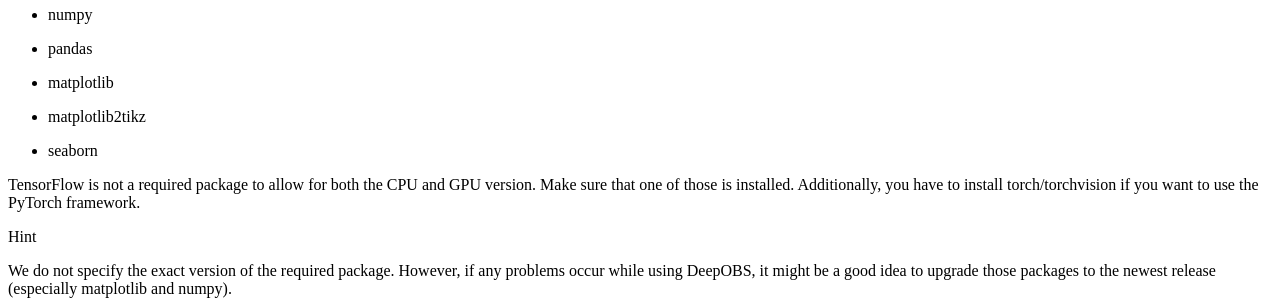
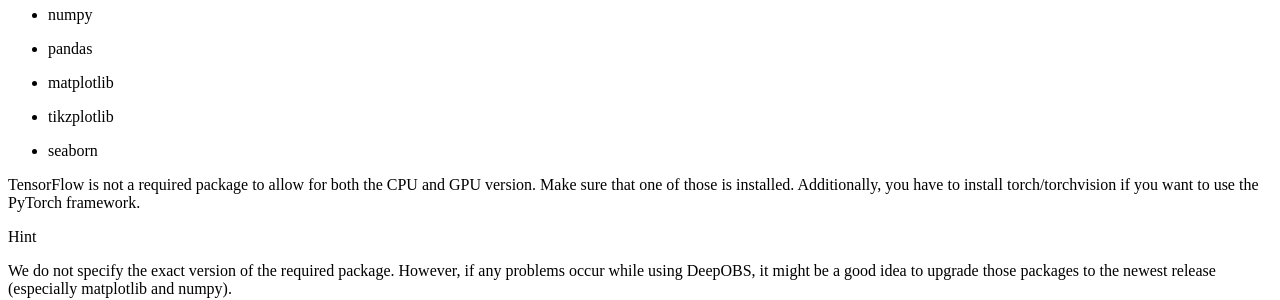
Before and after one commit to fsschneider/DeepOBS, a Sphinx documentation site: the page built from docs/user_guide/quick_start.rst, in a window 1280 px wide and 900 px high, scrolled down 3066 px. Shown: the part 152-452 px from the top of the window. Built offline with Sphinx 7.4.7 and the Read the Docs theme 2.0.0, drawn with Linux system fonts in a browser that asks for light colours.

Commit message:
document move to tikzplotlib

```diff
--- a/docs/user_guide/quick_start.rst
+++ b/docs/user_guide/quick_start.rst
@@ -25,7 +25,7 @@
   - numpy
   - pandas
   - matplotlib
-  - matplotlib2tikz
+  - tikzplotlib
   - seaborn
 
   TensorFlow is not a required package to allow for both the CPU and GPU version. Make sure that one of those is installed. Additionally, you have to install torch/torchvision if you want to use the PyTorch framework.
```
